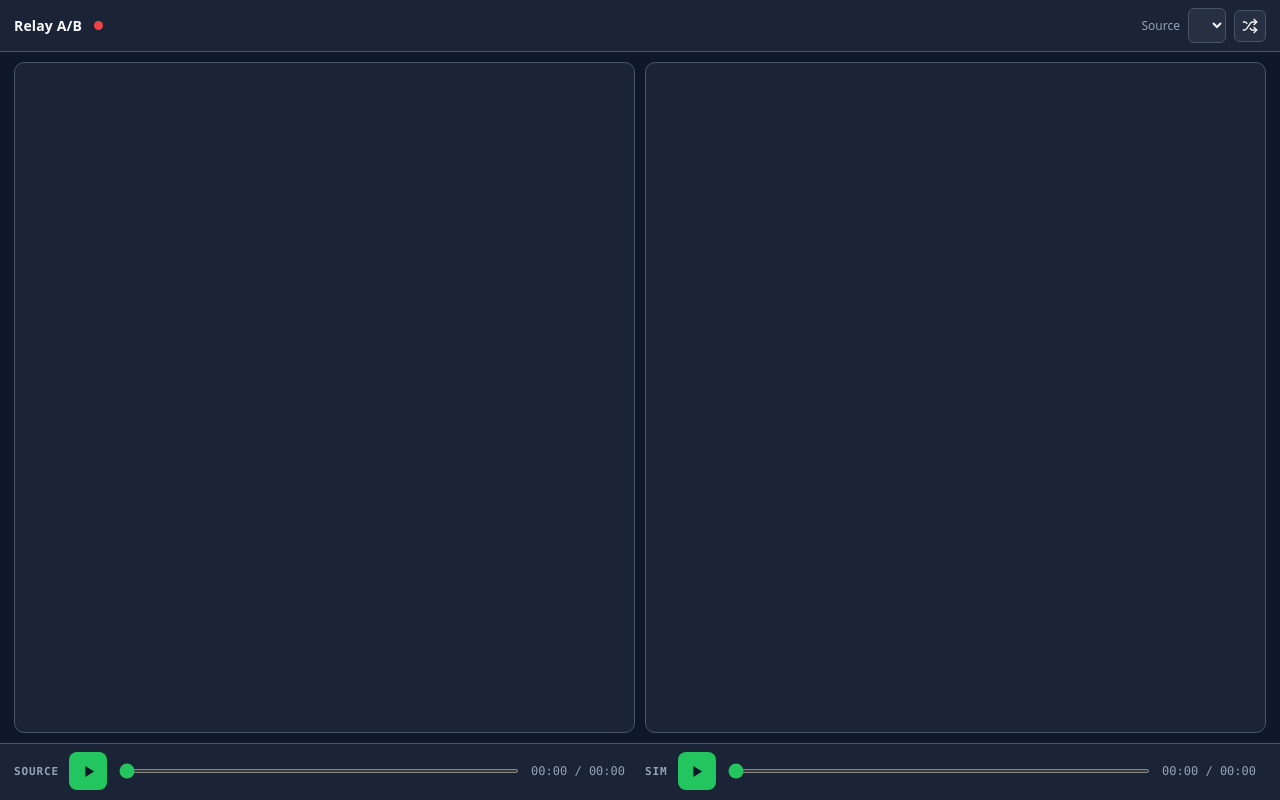
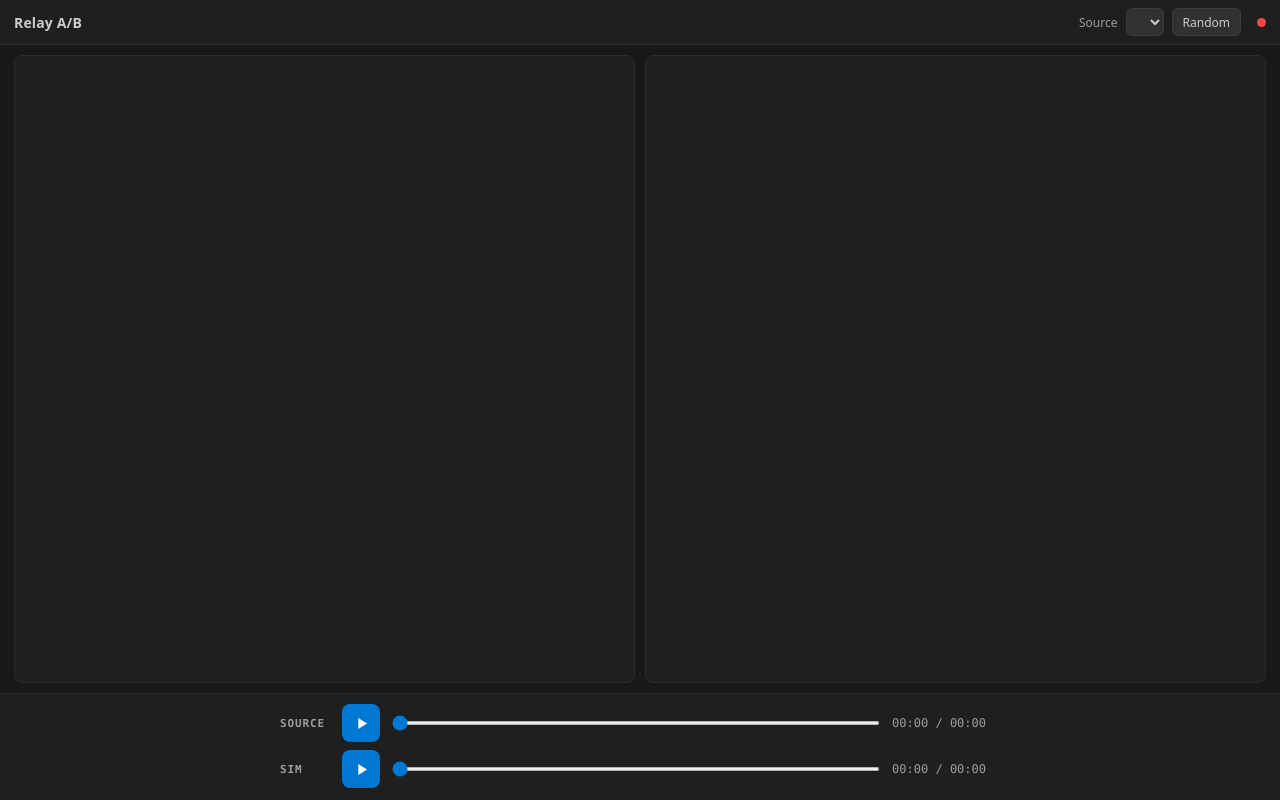
Before and after one commit to npnchl/relay, a plain HTML site: page workbench/web/index.html in a window 1280 px wide. Drawn offline with Linux system fonts and the light colour scheme; files that its build step writes are made by us from their sources; no server answers; files whose address does not match are found by name.

Commit message:
Rework frontend styling per review
- professional dark palette (VS Code Dark Modern: #181818/#1F1F1F, blue
  #0078D4 accent) instead of bright green
- bottom dock: players stacked vertically, centered, max 720px wide
- uniform 28px control height for buttons, icon buttons and selects
- panel buttons are text+color, order: Listen, Scroll, Settings, Clear
- status text + live dot moved to the far right of panel headers and the
  top bar (connection dot at far right)
- shuffle is a text button; panel icon buttons removed

Generated by Mistral Vibe.
Co-Authored-By: Mistral Vibe <vibe@mistral.ai>

```diff
--- a/workbench/web/index.html
+++ b/workbench/web/index.html
@@ -10,14 +10,12 @@
 
 <header class="topbar">
   <h1>Relay A/B</h1>
-  <span class="conn-dot" id="conn-dot" data-state="off" role="status" aria-label="connection: disconnected" title="disconnected"></span>
   <div class="source">
     <label for="source">Source</label>
     <select id="source" aria-label="Audio source"></select>
-    <button id="shuffle" class="icon-btn" aria-label="Random segment" title="Random segment">
-      <svg viewBox="0 0 24 24" fill="none" stroke="currentColor" stroke-width="2" stroke-linecap="round" stroke-linejoin="round" aria-hidden="true"><path d="M2 18h1.4c1.3 0 2.5-.6 3.3-1.7l6.1-8.6c.8-1.1 2-1.7 3.3-1.7H22"/><path d="m18 2 4 4-4 4"/><path d="M2 6h1.9c1.5 0 2.9.9 3.6 2.2"/><path d="M22 18h-5.9c-1.3 0-2.6-.7-3.3-1.8l-.5-.8"/><path d="m18 14 4 4-4 4"/></svg>
-    </button>
+    <button id="shuffle" class="btn" title="Random 60 s segment">Random</button>
   </div>
+  <span class="conn-dot" id="conn-dot" data-state="off" role="status" aria-label="connection: disconnected" title="disconnected"></span>
 </header>
 
 <main class="panels">
--- a/workbench/web/style.css
+++ b/workbench/web/style.css
@@ -1,16 +1,21 @@
-/* Relay A/B workbench - dark OLED theme (ui-ux-pro-max design system) */
+/* Relay A/B workbench - professional dark theme (VS Code Dark Modern inspired) */
 :root {
-  --bg: #0F172A;
-  --card: #1B2336;
-  --muted: #272F42;
-  --muted-fg: #94A3B8;
-  --border: #475569;
-  --fg: #F8FAFC;
-  --primary: #1E293B;
-  --accent: #22C55E;
-  --on-accent: #0F172A;
-  --danger: #EF4444;
-  --ring: #FFFFFF;
+  --bg: #181818;
+  --card: #1F1F1F;
+  --panel: #1F1F1F;
+  --muted: #313131;
+  --muted-fg: #9D9D9D;
+  --border: #2B2B2B;
+  --input-border: #3C3C3C;
+  --hover: #3C3C3C;
+  --fg: #CCCCCC;
+  --accent: #0078D4;
+  --accent-hover: #026EC1;
+  --on-accent: #FFFFFF;
+  --danger: #F44747;
+  --ok: #23D18B;
+  --ring: #0078D4;
+  --ctrl-h: 28px;
   --sans: "IBM Plex Sans", system-ui, -apple-system, "Segoe UI", sans-serif;
   --mono: "JetBrains Mono", ui-monospace, "SF Mono", Menlo, Consolas, monospace;
 }
@@ -49,55 +54,62 @@ button:focus-visible, select:focus-visible, input:focus-visible, textarea:focus-
   flex-shrink: 0;
 }
 .topbar h1 { font-size: 14px; margin: 0; font-weight: 600; letter-spacing: 0.01em; }
-.conn-dot { width: 9px; height: 9px; border-radius: 50%; background: var(--danger); flex-shrink: 0; }
-.conn-dot[data-state="on"] { background: var(--accent); box-shadow: 0 0 6px rgba(34, 197, 94, 0.7); }
 .source { display: flex; align-items: center; gap: 8px; margin-left: auto; }
 .source label { color: var(--muted-fg); font-size: 12px; }
+
+/* live indicator, far right */
+.conn-dot { width: 9px; height: 9px; border-radius: 50%; background: var(--danger); flex-shrink: 0; margin-left: 4px; }
+.conn-dot[data-state="on"] { background: var(--ok); box-shadow: 0 0 5px rgba(35, 209, 139, 0.6); }
+
+/* ---------- uniform controls ---------- */
+.btn, .icon-btn, select {
+  height: var(--ctrl-h);
+  min-height: var(--ctrl-h);
+}
 select {
   background: var(--muted);
   color: var(--fg);
-  border: 1px solid var(--border);
+  border: 1px solid var(--input-border);
   border-radius: 6px;
-  padding: 6px 8px;
+  padding: 0 8px;
   max-width: 320px;
   font: inherit;
+  font-size: 13px;
 }
-
-/* ---------- buttons ---------- */
-.icon-btn {
-  display: inline-flex;
-  align-items: center;
-  justify-content: center;
-  width: 32px; height: 32px;
-  min-width: 32px;
-  border-radius: 6px;
-  border: 1px solid var(--border);
-  background: var(--muted);
-  color: var(--fg);
-  cursor: pointer;
-  transition: background 0.15s ease, border-color 0.15s ease;
-  padding: 0;
-}
-.icon-btn:hover { background: var(--primary); }
-.icon-btn svg { width: 16px; height: 16px; }
-.icon-btn.big { width: 38px; height: 38px; min-width: 38px; border-radius: 8px; background: var(--accent); color: var(--on-accent); border: none; }
-.icon-btn.big:hover { filter: brightness(1.1); }
-.icon-btn.big svg { width: 19px; height: 19px; }
-
 .btn {
   background: var(--muted);
   color: var(--fg);
-  border: 1px solid var(--border);
+  border: 1px solid var(--input-border);
   border-radius: 6px;
-  padding: 5px 10px;
+  padding: 0 10px;
   font-size: 12px;
   cursor: pointer;
   white-space: nowrap;
   transition: background 0.15s ease, border-color 0.15s ease, color 0.15s ease;
 }
-.btn:hover { background: var(--primary); }
+.btn:hover { background: var(--hover); }
 .btn.on { background: var(--accent); border-color: var(--accent); color: var(--on-accent); font-weight: 600; }
-.btn.warn { border-color: var(--danger); color: var(--danger); }
+.btn.danger { color: var(--danger); }
+.btn.danger:hover { border-color: var(--danger); }
+.icon-btn {
+  display: inline-flex;
+  align-items: center;
+  justify-content: center;
+  width: var(--ctrl-h);
+  min-width: var(--ctrl-h);
+  border-radius: 6px;
+  border: 1px solid var(--input-border);
+  background: var(--muted);
+  color: var(--fg);
+  cursor: pointer;
+  transition: background 0.15s ease;
+  padding: 0;
+}
+.icon-btn:hover { background: var(--hover); }
+.icon-btn svg { width: 15px; height: 15px; }
+.icon-btn.big { width: 38px; height: 38px; min-width: 38px; border-radius: 8px; background: var(--accent); color: var(--on-accent); border: none; }
+.icon-btn.big:hover { background: var(--accent-hover); }
+.icon-btn.big svg { width: 19px; height: 19px; }
 
 /* ---------- panels ---------- */
 .panels {
@@ -111,9 +123,9 @@ select {
 .panel {
   display: flex;
   flex-direction: column;
-  background: var(--card);
+  background: var(--panel);
   border: 1px solid var(--border);
-  border-radius: 10px;
+  border-radius: 8px;
   min-height: 0;
   min-width: 0;
 }
@@ -126,13 +138,14 @@ select {
   border-bottom: 1px solid var(--border);
   flex-shrink: 0;
 }
-.dot { width: 9px; height: 9px; border-radius: 50%; background: var(--border); flex-shrink: 0; }
-.dot[data-state="listening"] { background: var(--accent); box-shadow: 0 0 6px rgba(34, 197, 94, 0.7); }
-.dot[data-state="dropped"] { background: var(--danger); }
-.pstatus { font-size: 11px; color: var(--muted-fg); white-space: nowrap; overflow: hidden; text-overflow: ellipsis; }
-.pstatus.err { color: var(--danger); }
 .model-name { font-size: 13px; font-weight: 600; white-space: nowrap; }
 .spacer { flex: 1; }
+/* status text + live dot at the far right of the header */
+.pstatus { font-size: 11px; color: var(--muted-fg); white-space: nowrap; margin-left: 4px; }
+.pstatus.err { color: var(--danger); }
+.dot { width: 9px; height: 9px; border-radius: 50%; background: var(--input-border); flex-shrink: 0; }
+.dot[data-state="listening"] { background: var(--ok); box-shadow: 0 0 5px rgba(35, 209, 139, 0.6); }
+.dot[data-state="dropped"] { background: var(--danger); }
 
 .viewport {
   flex: 1;
@@ -143,9 +156,9 @@ select {
   line-height: 1.55;
   min-height: 0;
 }
-.line { display: flex; gap: 10px; padding: 2px 0; border-bottom: 1px solid rgba(148, 163, 184, 0.12); }
+.line { display: flex; gap: 10px; padding: 2px 0; border-bottom: 1px solid rgba(204, 204, 204, 0.08); }
 .line.jump { cursor: pointer; }
-.line.jump:hover { background: rgba(248, 250, 252, 0.05); }
+.line.jump:hover { background: rgba(255, 255, 255, 0.04); }
 .line .ts { color: var(--muted-fg); flex-shrink: 0; font-size: 11px; padding-top: 2px; text-decoration: underline dotted; }
 .line .txt { white-space: pre-wrap; word-break: break-word; }
 .line.partial .txt { color: var(--muted-fg); }
@@ -161,14 +174,13 @@ select {
   max-height: 60vh;
   overflow-y: auto;
   background: var(--muted);
-  border: 1px solid var(--border);
+  border: 1px solid var(--input-border);
   border-radius: 8px;
   padding: 12px;
   z-index: 50;
   box-shadow: 0 8px 24px rgba(0, 0, 0, 0.55);
 }
 .pop-title { font-size: 12px; font-weight: 600; color: var(--muted-fg); margin-bottom: 8px; display: flex; justify-content: space-between; align-items: center; }
-.pop-title .btn { padding: 2px 8px; font-size: 11px; }
 .form { display: flex; flex-direction: column; gap: 7px; }
 .form details { border-left: 2px solid var(--border); padding-left: 8px; }
 .form details summary { cursor: pointer; font-size: 12px; color: var(--muted-fg); }
@@ -177,31 +189,38 @@ select {
 .finput {
   flex: 1; min-width: 0;
   background: var(--bg);
-  border: 1px solid var(--border);
+  border: 1px solid var(--input-border);
   border-radius: 6px;
   padding: 4px 8px;
   font: inherit; font-size: 12px; color: var(--fg);
+  min-height: var(--ctrl-h);
 }
 textarea.finput { font-family: var(--mono); resize: vertical; min-height: 34px; }
 .fcheck { accent-color: var(--accent); width: 15px; height: 15px; }
 .pop-row { display: flex; align-items: center; gap: 8px; margin-top: 10px; }
-.pop-row .apply { background: var(--accent); color: var(--on-accent); border: none; border-radius: 6px; padding: 6px 14px; font-weight: 600; cursor: pointer; }
-.pop-row .apply:hover { filter: brightness(1.1); }
-.pop-row .reset { background: transparent; color: var(--fg); border: 1px solid var(--border); border-radius: 6px; padding: 6px 14px; cursor: pointer; }
+.pop-row .apply { background: var(--accent); color: var(--on-accent); border: none; border-radius: 6px; padding: 0 14px; height: var(--ctrl-h); font-weight: 600; cursor: pointer; }
+.pop-row .apply:hover { background: var(--accent-hover); }
+.pop-row .reset { background: transparent; color: var(--fg); border: 1px solid var(--input-border); border-radius: 6px; padding: 0 14px; height: var(--ctrl-h); cursor: pointer; }
 .cfg-status { font-size: 11px; color: var(--muted-fg); }
 .cfg-status.err { color: var(--danger); }
 
-/* ---------- bottom dock: the two players ---------- */
+/* ---------- bottom dock: the two players, stacked + centered ---------- */
 .dock {
-  display: grid;
-  grid-template-columns: 1fr 1fr;
-  gap: 10px;
-  padding: 8px 14px 10px;
+  display: flex;
+  flex-direction: column;
+  align-items: center;
+  gap: 8px;
+  padding: 10px 14px 12px;
   background: var(--card);
   border-top: 1px solid var(--border);
   flex-shrink: 0;
 }
-.player { display: flex; align-items: center; gap: 10px; min-width: 0; }
+.player {
+  display: flex;
+  align-items: center;
+  gap: 10px;
+  width: min(720px, 100%);
+}
 .plabel {
   font-family: var(--mono);
   font-size: 11px;
@@ -210,15 +229,15 @@ textarea.finput { font-family: var(--mono); resize: vertical; min-height: 34px;
   text-transform: uppercase;
   color: var(--muted-fg);
   flex-shrink: 0;
+  width: 52px;
 }
 .player input[type="range"] { flex: 1; accent-color: var(--accent); height: 4px; cursor: pointer; min-width: 60px; }
 .time { font-family: var(--mono); font-size: 12px; color: var(--muted-fg); white-space: nowrap; }
 .pstatus { font-size: 11px; color: var(--muted-fg); white-space: nowrap; overflow: hidden; text-overflow: ellipsis; }
 .pstatus.err { color: var(--danger); }
-.pstatus.ok { color: var(--accent); }
+.pstatus.ok { color: var(--ok); }
 
 @media (max-width: 900px) {
   .panels { grid-template-columns: 1fr; overflow-y: auto; }
   .panel { min-height: 40vh; }
-  .dock { grid-template-columns: 1fr; }
 }
```
Also changed, not shown: workbench/web/panels.js (+6 -11 lines).
